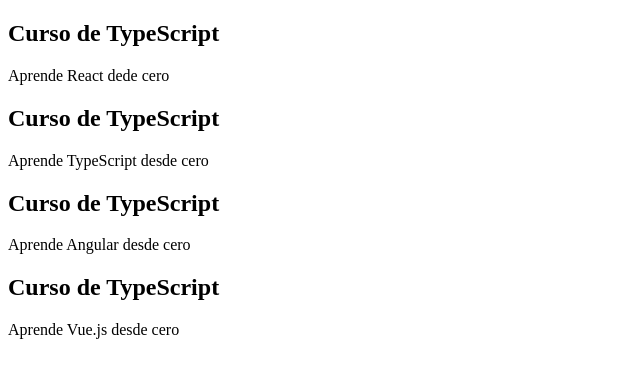
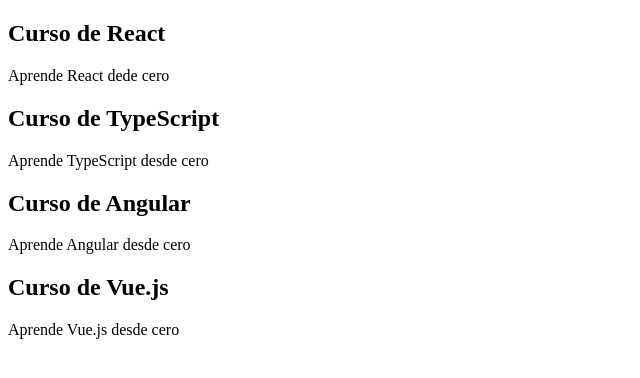
Before and after one commit to 102guss/Monedas, a React (Vite) app in the folder my-app/: page / in a window 1280 px wide. Shown: the top 378 px of the page, without its empty margins (0-640 px from the left). Built offline with nearby package versions, Linux system fonts and the light colour scheme.

Commit message:
Se agrega interface a course dentro de course

```diff
--- a/my-app/src/App.tsx
+++ b/my-app/src/App.tsx
@@ -5,7 +5,7 @@
   return (
     <>
       <Course
-        title="Curso de TypeScript"
+        title="Curso de React"
         description="Aprende React dede cero"
       />
       <Course
@@ -14,11 +14,11 @@
       />
 
       <Course
-        title="Curso de TypeScript"
+        title="Curso de Angular"
         description="Aprende Angular desde cero"
       />
       <Course
-        title="Curso de TypeScript"
+        title="Curso de Vue.js"
         description="Aprende Vue.js desde cero"
       />
     </>
--- a/my-app/src/components/Course.tsx
+++ b/my-app/src/components/Course.tsx
@@ -1,10 +1,13 @@
-const Course = ({title, description}: {title: string; description: string}) => {
-    return (
-        <div>
-            <h2>{title}</h2>
-            <p>{description}</p>
-        </div>
-    );
+const Course = ({title, description}: CourseProps) => (
+  <div>
+    <h2>{title}</h2>
+    <p>{description}</p>
+  </div>
+)
+
+interface CourseProps {
+  title: string;
+  description: string;
 }
 
 export default Course
```
